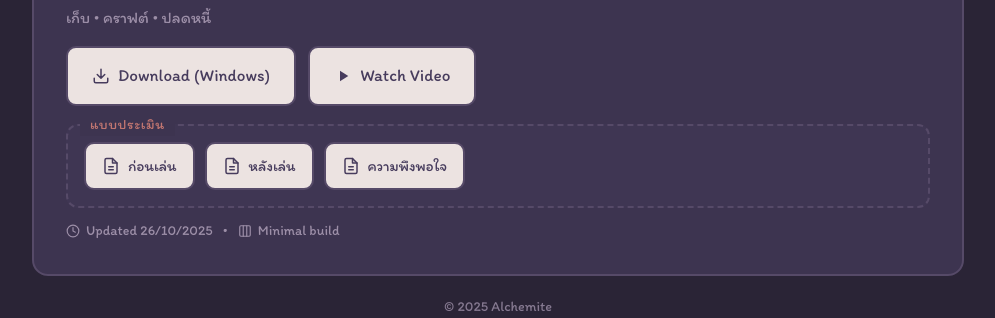
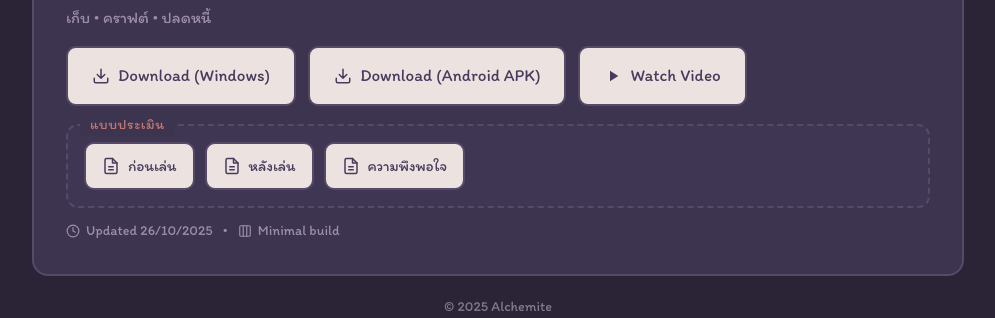
Before and after one commit to asnise/asnise.github.io, a plain HTML site: page Alchemite/index.html in a window 1280 px wide. Shown: the part 742-1060 px from the top of the page, without its empty margins (142-1137 px from the left). Drawn offline with Linux system fonts and the light colour scheme.

Commit message:
Add files via upload

```diff
--- a/Alchemite/index.html
+++ b/Alchemite/index.html
@@ -234,6 +234,12 @@
             </svg>
             Download (Windows)
           </a>
+  <a class="btn" href="https://drive.google.com/file/d/14p9vO2PQDgL2glfAQgctBn0PPSL2U2L2/view?usp=sharing" target="_blank" rel="noopener">
+    <svg viewBox="0 0 24 24" fill="none" stroke="currentColor" stroke-width="2" stroke-linecap="round" stroke-linejoin="round">
+      <path d="M21 15v4a2 2 0 0 1-2 2H5a2 2 0 0 1-2-2v-4M7 10l5 5 5-5M12 15V3"/>
+    </svg>
+    Download (Android APK)
+  </a>
           <a class="btn sec" href="https://youtu.be/WOvWr-0TwiQ" target="_blank" rel="noopener">
             <svg viewBox="0 0 24 24" fill="currentColor">
               <path d="M8 5v14l11-7z"/>
```
